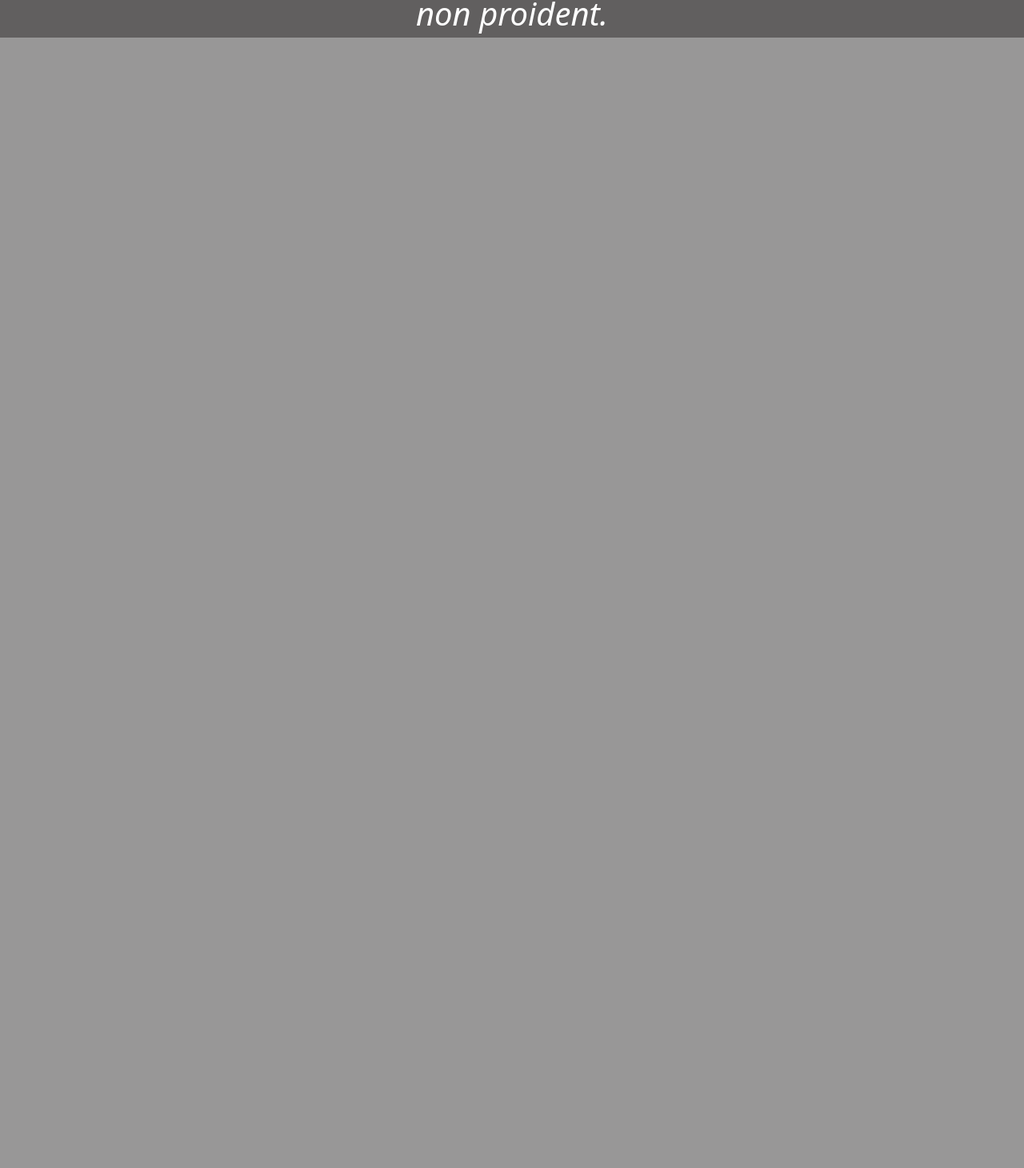
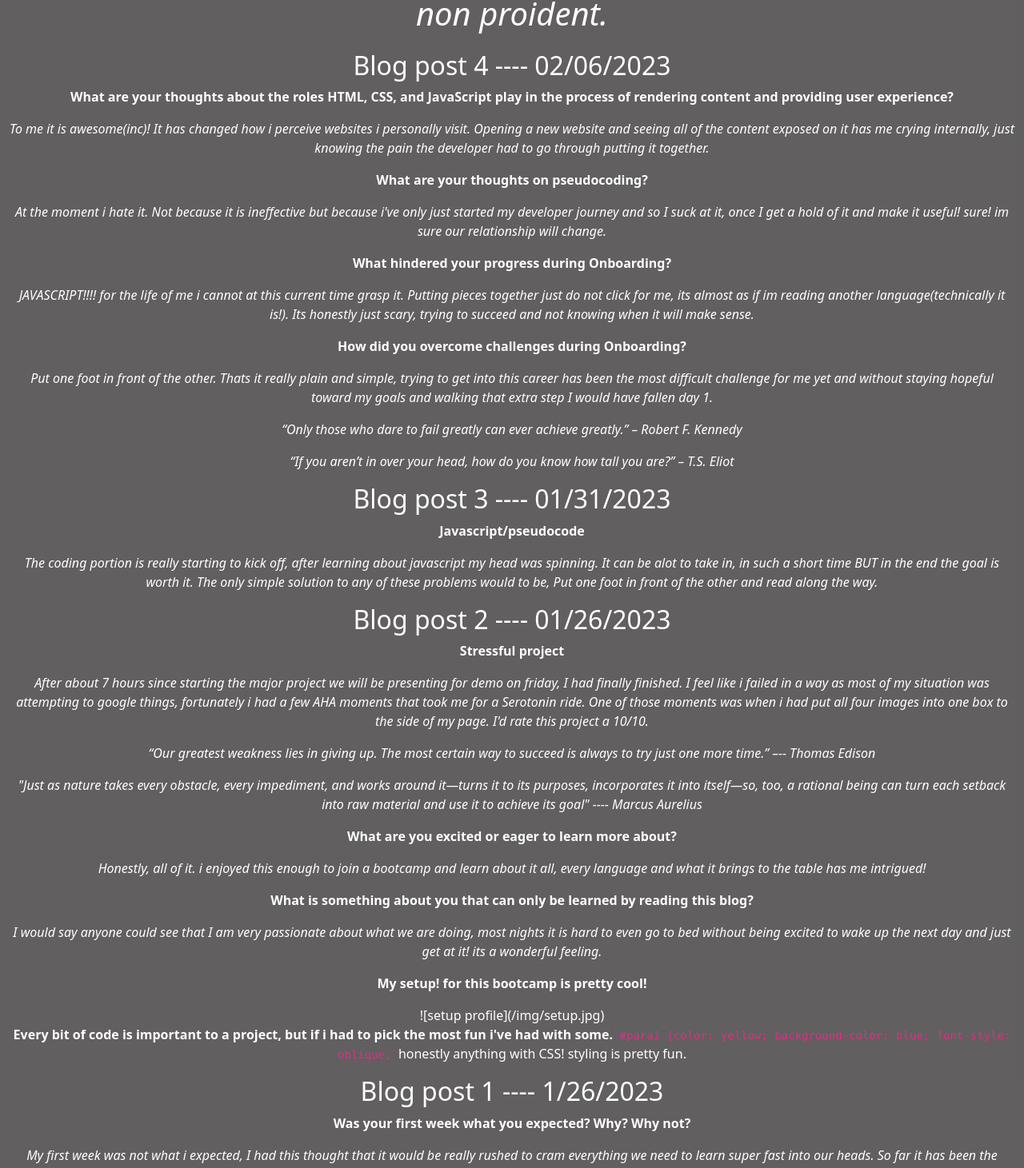
Before and after one commit to OMEGATRYON/OMEGATRYON.github.io, a React (Create React App) app in the folder portfolio/: page / in a window 1280 px wide. Shown: the part 1441-2902 px from the top of the page at 80% size. Before the commit the page ends 1504 px from the top, so only its background shows below. Built offline with nearby package versions, Linux system fonts and the light colour scheme.

Commit message:
converted blog completely over to React

```diff
--- a/portfolio/src/App.js
+++ b/portfolio/src/App.js
@@ -1,3 +1,4 @@
+import Blog from "./components/blog";
 import Boutme from "./components/Boutme";
 import Header from "./components/Header";
 import BasicExample from "./components/navbar";
@@ -8,6 +9,7 @@ function App() {
       <BasicExample />
       <Header />
       <Boutme />
+      <Blog />
     </div>
   );
 }
--- /dev/null
+++ b/portfolio/src/components/blog.js
@@ -0,0 +1,163 @@
+import MDBContainer from 'react-bootstrap/Container'
+
+function Blog () {
+    return (
+<MDBContainer fluid className='text-center'>
+<>
+  <h2>Blog post 4 ---- 02/06/2023</h2>
+  <p>
+    <strong>
+      What are your thoughts about the roles HTML, CSS, and JavaScript play in
+      the process of rendering content and providing user experience?
+    </strong>
+  </p>
+  <p>
+    <i>
+      To me it is awesome(inc)! It has changed how i perceive websites i
+      personally visit. Opening a new website and seeing all of the content
+      exposed on it has me crying internally, just knowing the pain the
+      developer had to go through putting it together.
+    </i>
+  </p>
+  <p>
+    <strong>What are your thoughts on pseudocoding?</strong>
+  </p>
+  <p>
+    <i>
+      At the moment i hate it. Not because it is ineffective but because i've
+      only just started my developer journey and so I suck at it, once I get a
+      hold of it and make it useful! sure! im sure our relationship will change.
+    </i>
+  </p>
+  <p>
+    <strong>What hindered your progress during Onboarding?</strong>
+  </p>
+  <p>
+    <i>
+      JAVASCRIPT!!!! for the life of me i cannot at this current time grasp it.
+      Putting pieces together just do not click for me, its almost as if im
+      reading another language(technically it is!). Its honestly just scary,
+      trying to succeed and not knowing when it will make sense.
+    </i>
+  </p>
+  <p>
+    <strong>How did you overcome challenges during Onboarding?</strong>
+  </p>
+  <p>
+    <i>
+      Put one foot in front of the other. Thats it really plain and simple,
+      trying to get into this career has been the most difficult challenge for
+      me yet and without staying hopeful toward my goals and walking that extra
+      step I would have fallen day 1.{" "}
+    </i>
+  </p>
+  <p>
+    <i>
+      “Only those who dare to fail greatly can ever achieve greatly.” – Robert
+      F. Kennedy
+    </i>
+  </p>
+  <p>
+    <i>
+      “If you aren’t in over your head, how do you know how tall you are?” –
+      T.S. Eliot
+    </i>
+  </p>
+  <h2>Blog post 3 ---- 01/31/2023</h2>
+  <p>
+    <strong>Javascript/pseudocode</strong>
+  </p>
+  <p>
+    <i>
+      The coding portion is really starting to kick off, after learning about
+      javascript my head was spinning. It can be alot to take in, in such a
+      short time BUT in the end the goal is worth it. The only simple solution
+      to any of these problems would to be, Put one foot in front of the other
+      and read along the way.
+    </i>
+  </p>
+  <h2>Blog post 2 ---- 01/26/2023</h2>
+  <p>
+    <strong>Stressful project</strong>
+  </p>
+  <p>
+    <i>
+      After about 7 hours since starting the major project we will be presenting
+      for demo on friday, I had finally finished. I feel like i failed in a way
+      as most of my situation was attempting to google things, fortunately i had
+      a few AHA moments that took me for a Serotonin ride. One of those moments
+      was when i had put all four images into one box to the side of my page.
+      I'd rate this project a 10/10.{" "}
+    </i>
+  </p>
+  <p>
+    <i>
+      “Our greatest weakness lies in giving up. The most certain way to succeed
+      is always to try just one more time.” –-- Thomas Edison
+    </i>
+  </p>
+  <p>
+    <i>
+      "Just as nature takes every obstacle, every impediment, and works around
+      it—turns it to its purposes, incorporates it into itself—so, too, a
+      rational being can turn each setback into raw material and use it to
+      achieve its goal" ---- Marcus Aurelius
+    </i>
+  </p>
+  <p>
+    <strong>What are you excited or eager to learn more about?</strong>
+  </p>
+  <p>
+    <i>
+      Honestly, all of it. i enjoyed this enough to join a bootcamp and learn
+      about it all, every language and what it brings to the table has me
+      intrigued!{" "}
+    </i>
+  </p>
+  <p>
+    <strong>
+      What is something about you that can only be learned by reading this blog?
+    </strong>
+  </p>
+  <p>
+    <i>
+      I would say anyone could see that I am very passionate about what we are
+      doing, most nights it is hard to even go to bed without being excited to
+      wake up the next day and just get at it! its a wonderful feeling.
+    </i>
+  </p>
+  <p>
+    <strong>My setup! for this bootcamp is pretty cool!</strong>
+  </p>
+  ![setup profile](/img/setup.jpg)
+  <p>
+    <strong>
+      Every bit of code is important to a project, but if i had to pick the most
+      fun i've had with some.
+    </strong>
+    <code>
+      `#para1 {"{"}color: yellow; background-color: blue; font-style: oblique,`
+    </code>
+    honestly anything with CSS! styling is pretty fun.
+  </p>
+</>
+
+
+  <h2>Blog post 1 ---- 1/26/2023</h2>
+  <p>
+  <strong>Was your first week what you expected? Why? Why not?</strong>
+</p>
+<p>
+  <i>
+    My first week was not what i expected, I had this thought that it would be
+    really rushed to cram everything we need to learn super fast into our heads.
+    So far it has been the opposite of that.
+  </i>
+</p>
+
+</MDBContainer>
+
+    )
+}
+
+export default Blog;
```
